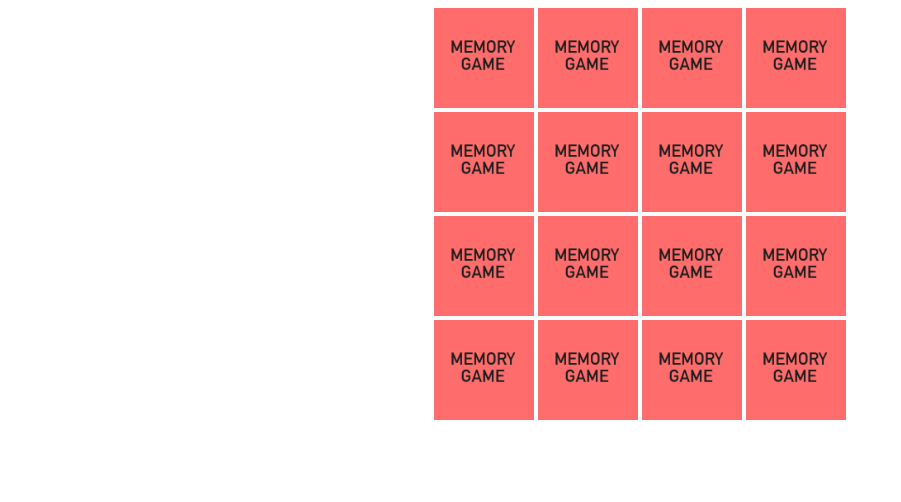
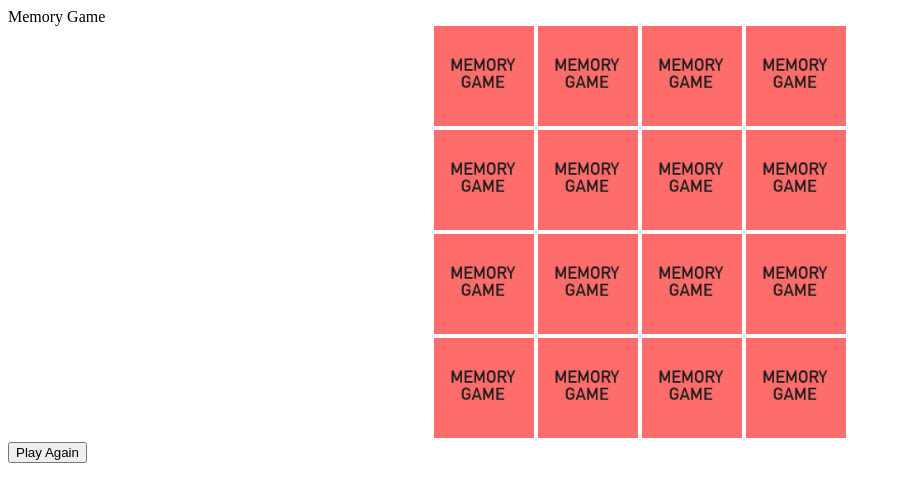
Before and after one commit to justbycris/Memory-Game, a plain HTML site: page index.html in a window 1280 px wide. Shown: the whole page, without its empty margins (0-901 px from the left). Drawn offline with Linux system fonts and the light colour scheme.

Commit message:
Update index.html

```diff
--- a/index.html
+++ b/index.html
@@ -10,7 +10,8 @@
 </head>
 
 <body>
-
+    <div id="message">Memory Game</div>
+    <div class="container">
         <div class="row">
             <div data-emoji="angel" class="card angel blank" onclick="onCardClicked(event)"></div>
             <div data-emoji="smart" class="card smart blank" onclick="onCardClicked(event)"></div>
@@ -36,6 +37,9 @@
             <div data-emoji="cool" class="card cool blank" onclick="onCardClicked(event)"></div>
             <div data-emoji="heart-eyes" class="card heart-eyes blank" onclick="onCardClicked(event)"></div>
         </div>
+    </div>
+    <button type="submit" id="btngame" onclick="startAgain()">Play Again</button>
+
 
     <script src="app.js"></script>
 </body>
```
Lines whose indentation alone changed are shown as unchanged.
